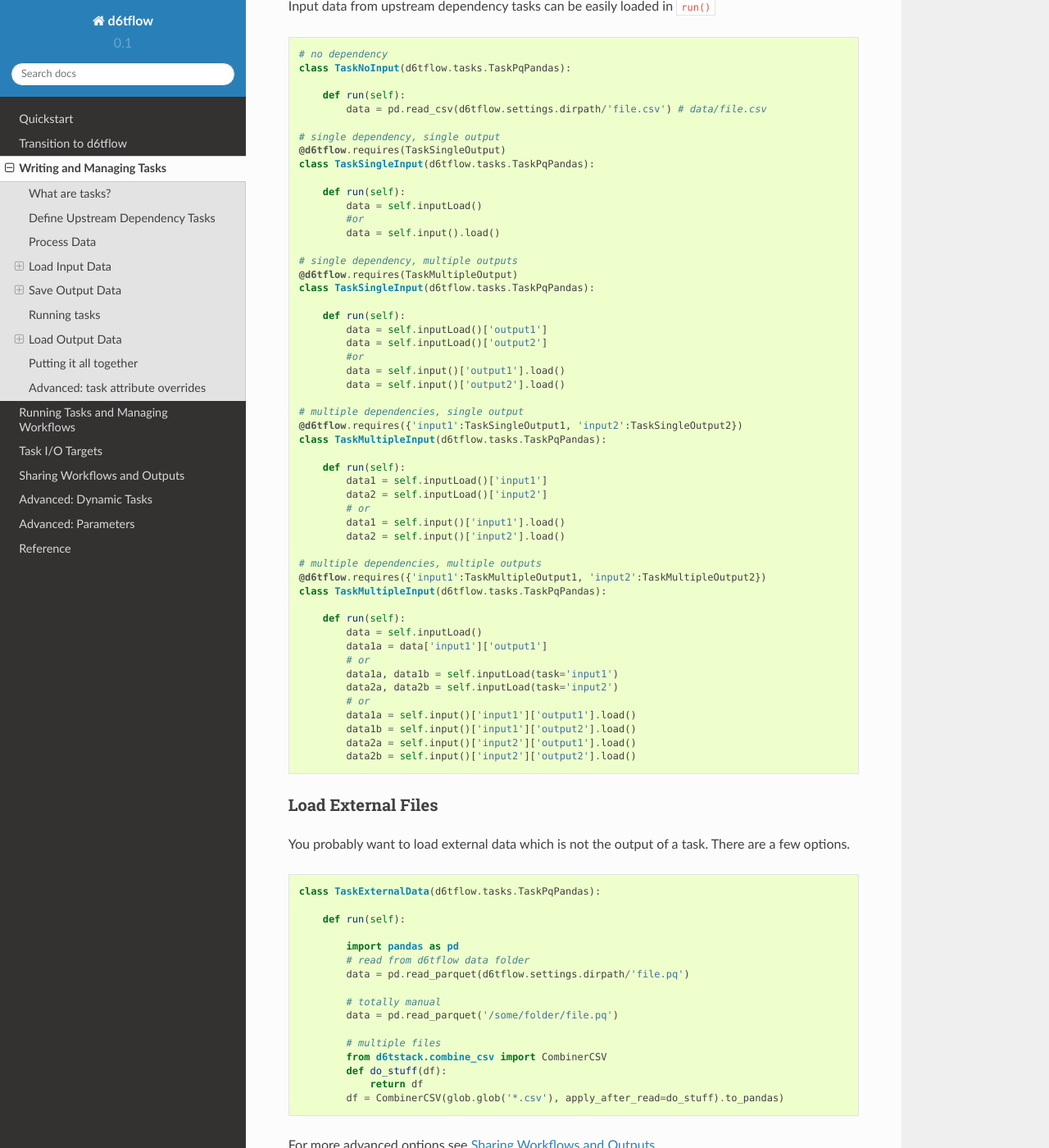
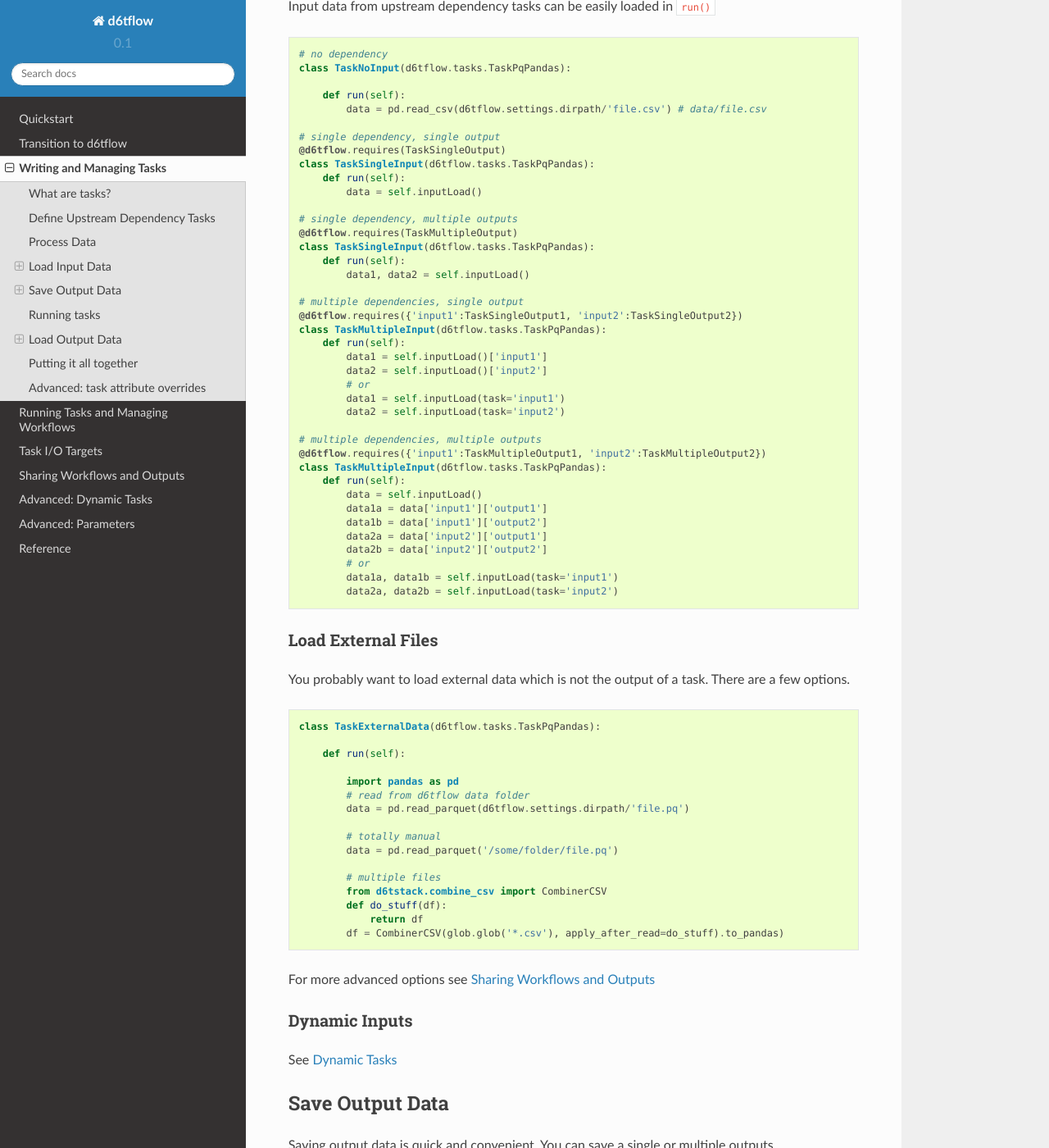
Before and after one commit to d6t/d6tflow, a Sphinx documentation site: the page built from docs/source/tasks.rst, in a window 1280 px wide and 1400 px high, scrolled down 1958 px. Shown: the whole window at 82% size. Built offline with Sphinx 7.4.7 and the Read the Docs theme 2.0.0, drawn with Linux system fonts in a browser that asks for light colours.

Commit message:
update doc for inputLoad

```diff
--- a/docs/source/tasks.rst
+++ b/docs/source/tasks.rst
@@ -102,49 +102,37 @@ Input data from upstream dependency tasks can be easily loaded in ``run()``
     # single dependency, single output
     @d6tflow.requires(TaskSingleOutput)
     class TaskSingleInput(d6tflow.tasks.TaskPqPandas):
-
         def run(self):
             data = self.inputLoad()
-            #or
-            data = self.input().load()
 
     # single dependency, multiple outputs
     @d6tflow.requires(TaskMultipleOutput)
     class TaskSingleInput(d6tflow.tasks.TaskPqPandas):
-
         def run(self):
-            data = self.inputLoad()['output1']
-            data = self.inputLoad()['output2']
-            #or
-            data = self.input()['output1'].load()
-            data = self.input()['output2'].load()
+            data1, data2 = self.inputLoad()
 
     # multiple dependencies, single output
     @d6tflow.requires({'input1':TaskSingleOutput1, 'input2':TaskSingleOutput2})
     class TaskMultipleInput(d6tflow.tasks.TaskPqPandas):
-
         def run(self):
             data1 = self.inputLoad()['input1']
             data2 = self.inputLoad()['input2']
             # or
-            data1 = self.input()['input1'].load()
-            data2 = self.input()['input2'].load()
+            data1 = self.inputLoad(task='input1')
+            data2 = self.inputLoad(task='input2')
 
     # multiple dependencies, multiple outputs
     @d6tflow.requires({'input1':TaskMultipleOutput1, 'input2':TaskMultipleOutput2})
     class TaskMultipleInput(d6tflow.tasks.TaskPqPandas):
-
         def run(self):
             data = self.inputLoad()
             data1a = data['input1']['output1']
+            data1b = data['input1']['output2']
+            data2a = data['input2']['output1']
+            data2b = data['input2']['output2']
             # or
             data1a, data1b = self.inputLoad(task='input1')
             data2a, data2b = self.inputLoad(task='input2')
-            # or
-            data1a = self.input()['input1']['output1'].load()
-            data1b = self.input()['input1']['output2'].load()
-            data2a = self.input()['input2']['output1'].load()
-            data2b = self.input()['input2']['output2'].load()
 
 
 Load External Files
```
